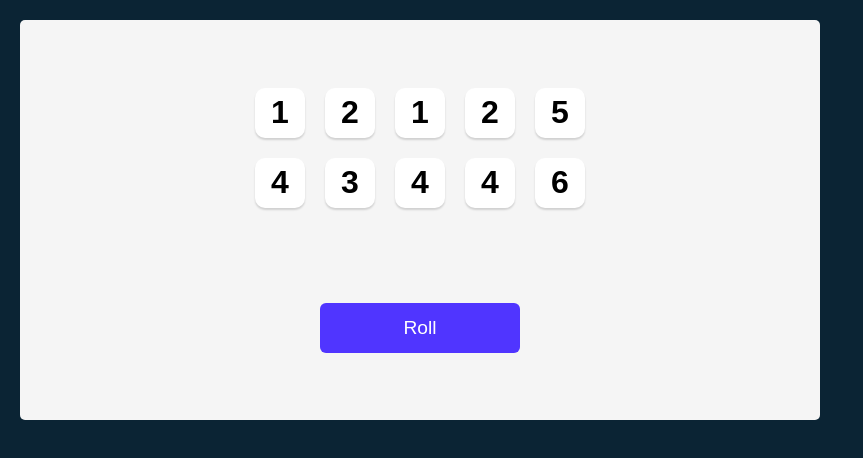
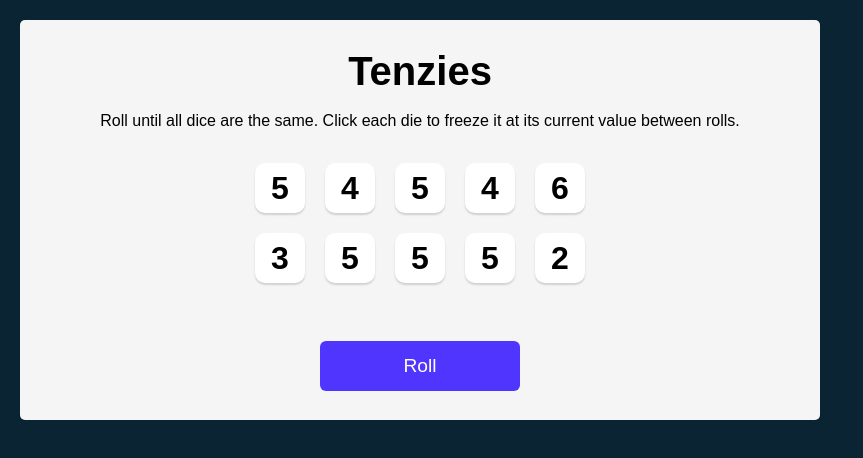
Before and after one commit to KoliosMarios/Tenzies-App, a React (Create React App) app in the folder tenzies-app/: page / in a window 1280 px wide. Shown: the top 458 px of the page, without its empty margins (0-863 px from the left). Built offline with nearby package versions, Linux system fonts and the light colour scheme; the HTML template or start-up script is replaced by a standard one.

Commit message:
fix the rollDice function

```diff
--- a/tenzies-app/src/App.js
+++ b/tenzies-app/src/App.js
@@ -8,6 +8,8 @@
   function holdDice(id) {
     setDice((oldDice) =>
       oldDice.map((die) => {
+        //because i;m giving the index of the object as the id we check if it matches
+        //and if it does we change its isHeld status
         return oldDice.indexOf(die) === id
           ? { ...die, isHeld: !die.isHeld }
           : die;
@@ -15,22 +17,30 @@
     );
   }
 
+  function generateNewDie() {
+    return {
+      value: Math.ceil(Math.random() * 6),
+      isHeld: false,
+    };
+  }
+
   function allNewDice() {
     //creating a new array to put the random numbers
     //then we changed to an array of objects so we can have the isHeld property
     let newDice = [];
     for (let i = 0; i < 10; i++) {
-      newDice.push({
-        value: Math.ceil(Math.random() * 6),
-        isHeld: false,
-      });
+      newDice.push(generateNewDie());
     }
     return newDice;
   }
 
   //we change the dice array by calling the allNewDice function again
   function rollDice() {
-    setDice(allNewDice);
+    setDice((oldDice) =>
+      oldDice.map((die) => {
+        return die.isHeld ? die : generateNewDie();
+      })
+    );
   }
 
   //map through the dice array to display the numbers
@@ -45,6 +55,11 @@
 
   return (
     <div className="main">
+      <h1 className="title">Tenzies</h1>
+      <p className="instructions">
+        Roll until all dice are the same. Click each die to freeze it at its
+        current value between rolls.
+      </p>
       <div className="dice-container">{diceElements}</div>
       <button className="roll-dice" onClick={rollDice}>
         Roll
--- a/tenzies-app/src/index.css
+++ b/tenzies-app/src/index.css
@@ -21,10 +21,23 @@
   align-items: center;
 }
 
+.title {
+  font-size: 40px;
+  margin: 0;
+}
+
+.instructions {
+  font-family: sans-serif;
+  font-weight: 400;
+  margin-top: 0;
+  text-align: center;
+}
+
 .dice-container {
   display: grid;
   grid-template: auto auto / repeat(5, 1fr);
   gap: 20px;
+  margin-bottom: 40px;
 }
 
 .die-face {
```
